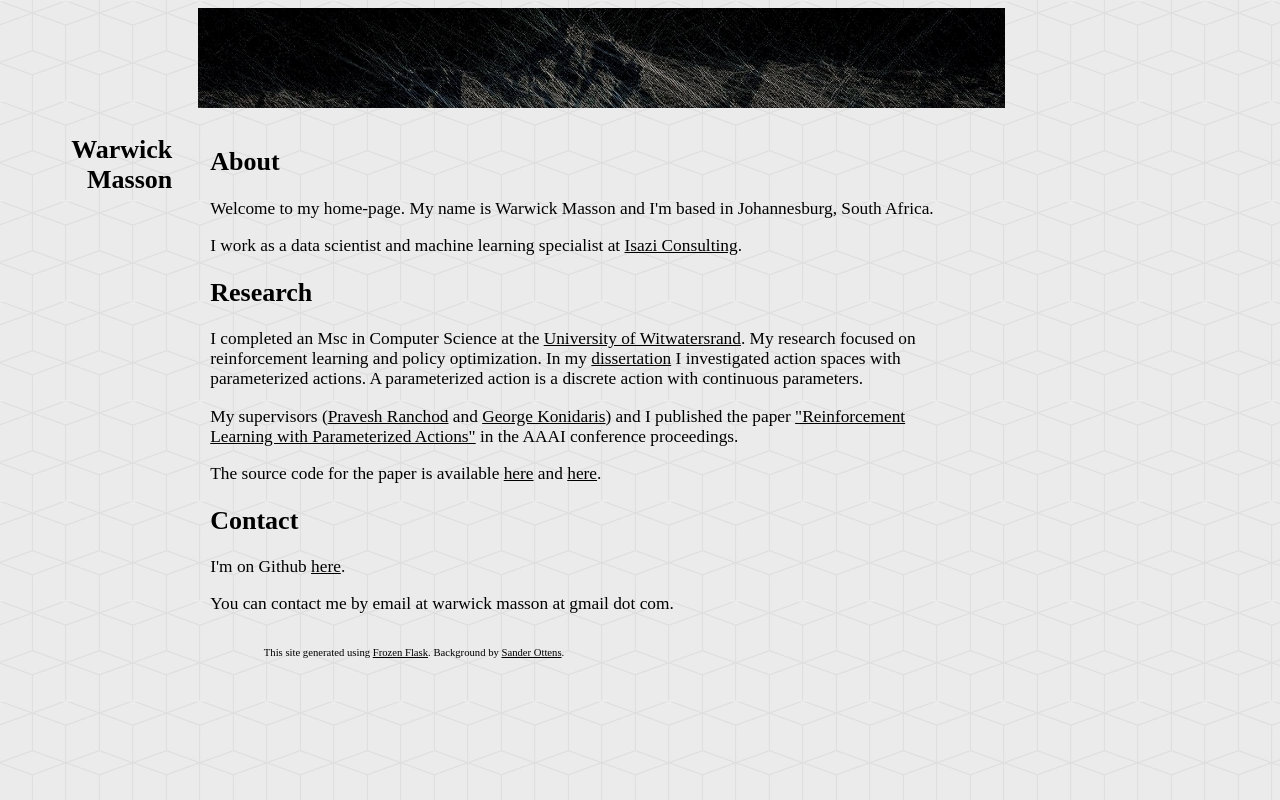
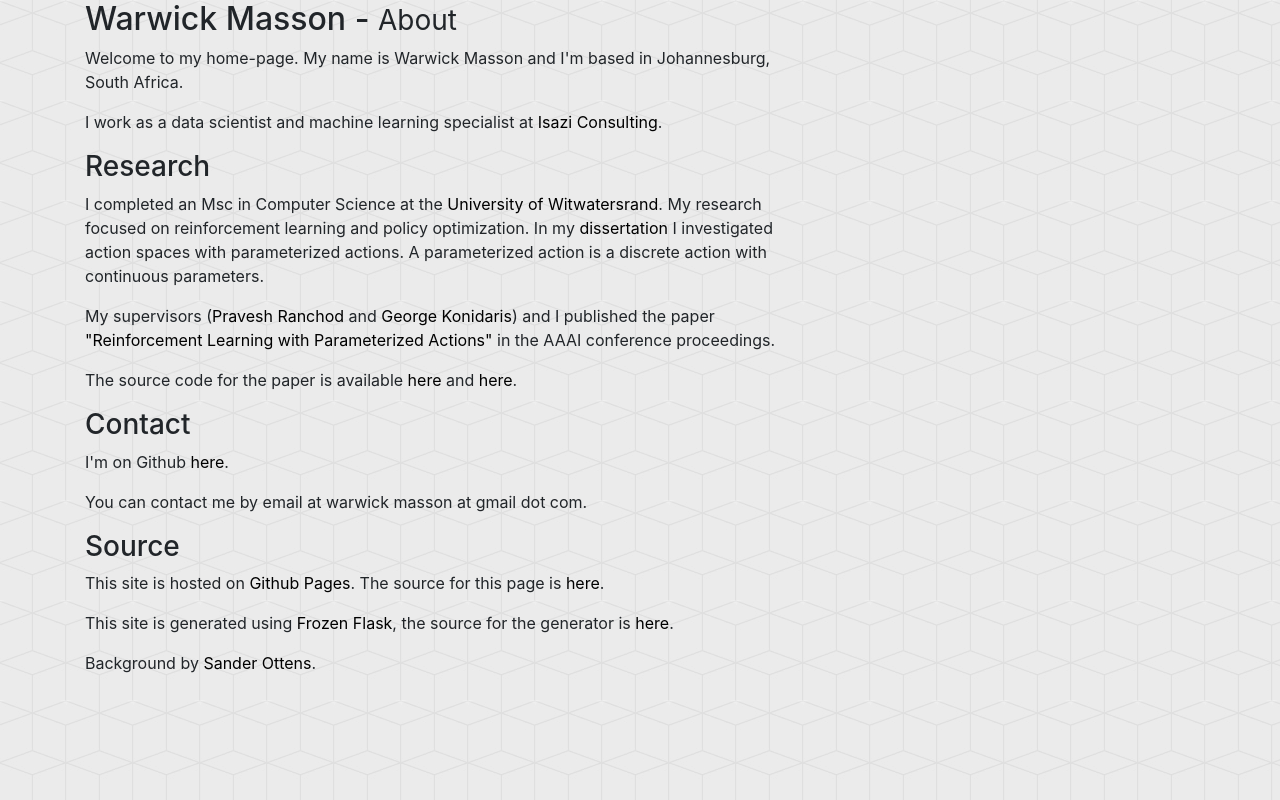
Before and after one commit to WarwickMasson/warwickmasson-flask, a Python web app: template templates/index.html in a window 1280 px wide. Run offline with Jinja, Linux system fonts and the light colour scheme; the template is opened without the code that fills it, so the values that code supplies are empty; some libraries are stand-ins or nearby versions.

Commit message:
Rewrite site to use bootstrap.

```diff
--- a/static/css/default.css
+++ b/static/css/default.css
@@ -1,10 +1,5 @@
 a:link {color: black}
 a:visited {color: purple}
-
-pre.code {
-    display: block;
-    padding: 5px 5px 5px 5px;
-}
 
 .rounded {
     text-decoration: none;
@@ -13,40 +8,4 @@ pre.code {
 body {
     background-image:url("/static/images/background.png");
     font-family: lucida;
-    font-size: 13pt;
 }
-
-div#header {
-    margin: 0 15%;
-    width: 60%;
-}
-
-div#content {
-    width: 60%;
-    margin: 0 15%;
-    padding: 1%;
-    border-radius: 10px;
-}
-
-div#navigation {
-    float: left;
-    width: 10%;
-    text-align: right;
-    margin-left: 3%;
-}
-
-div#navigation a {
-    padding: 5px;
-    border-radius: 10px;
-}
-
-div#navigation a:visited{
-    color: black;
-}
-
-div#footer p{
-    clear: both;
-    font-size: 8pt;
-    margin: 0 20%;
-    padding: 3px;
-}
--- a/templates/default.html
+++ b/templates/default.html
@@ -2,25 +2,21 @@
 <html lang="en">
 <head>
     <meta http-equiv="Content-Type" content="text/html; charset=UTF-8" />
+    <meta name="viewport" content="width=device-width, initial-scale=1">
     <title>Warwick Masson</title>
     <link rel="stylesheet" type="text/css" href="/static/css/default.css" />
+    <link rel="stylesheet" type="text/css" href="/static/css/bootstrap.min.css" />
+    <script src="/static/js/bootstrap.min.js"></script>
 </head>
 <body>
-        <div id="header">
-        <img src="/static/images/header.jpg"  alt="header"></img>
-        </div>
-
-        <div id="navigation">
-            <p><h2 class="rounded">Warwick Masson</h2></p>
-        </div>
-        <div id="content">
-        <h2>{% block title %}{% endblock %} </h2>
+    <div class="container">
+        <div class="row">
+            <div class="col-md-8">
+            <h2 class="rounded">Warwick Masson - <small>{% block title %}{% endblock %}</small></h2>
             {% block body %}
             {% endblock %}
             </div>
-        <div id="footer">
-            <p>This site generated using <a href="http://github.com/Frozen-Flask/Frozen-Flask">Frozen Flask</a>.
-            Background by <a href="http://subtlepatterns.com/cubes">Sander Ottens</a>.</p>
+        </div>
     </div>
 </body>
 </html>
--- a/templates/index.html
+++ b/templates/index.html
@@ -7,7 +7,7 @@
 <p>I work as a data scientist and machine learning specialist at <a href="http://isaziconsulting.co.za">Isazi Consulting</a>.</p>
 
 
-<h2>Research</h2>
+<h3>Research</h3>
 
 <p>I completed an Msc in Computer Science at the <a href="https://wits.ac.za/csam">University of Witwatersrand</a>.
 My research focused on reinforcement learning and policy optimization. In my <a href="https://drive.google.com/open?id=0BwBXStdiAwr7WWlTbmFSYTdYZUE">dissertation</a> I investigated action spaces with parameterized
@@ -17,10 +17,16 @@ actions. A parameterized action is a discrete action with continuous parameters.
 
 <p>The source code for the paper is available <a href="https://github.com/WarwickMasson/aaai-platformer">here</a> and <a href="https://github.com/WarwickMasson/aaai-goal">here</a>.
 
-<h2>Contact</h2>
+<h3>Contact</h3>
 
 <p>I'm on Github <a href="https://github.com/WarwickMasson">here</a>.</p>
 
 <p>You can contact me by email at warwick masson at gmail dot com.</p>
 
+<h3>Source</h3>
+
+<p>This site is hosted on <a href="https://pages.github.com/">Github Pages</a>. The source for this page is <a href="https://github.com/WarwickMasson/warwickmasson.github.com">here</a>.<p>
+<p>This site is generated using <a href="http://github.com/Frozen-Flask/Frozen-Flask">Frozen Flask</a>, the source for the generator is <a href="https://github.com/WarwickMasson/warwickmasson-flask">here</a>.</p>
+<p>Background by <a href="http://subtlepatterns.com/cubes">Sander Ottens</a>.</p>
+
 {% endblock %}
```
Lines whose indentation alone changed are shown as unchanged.
